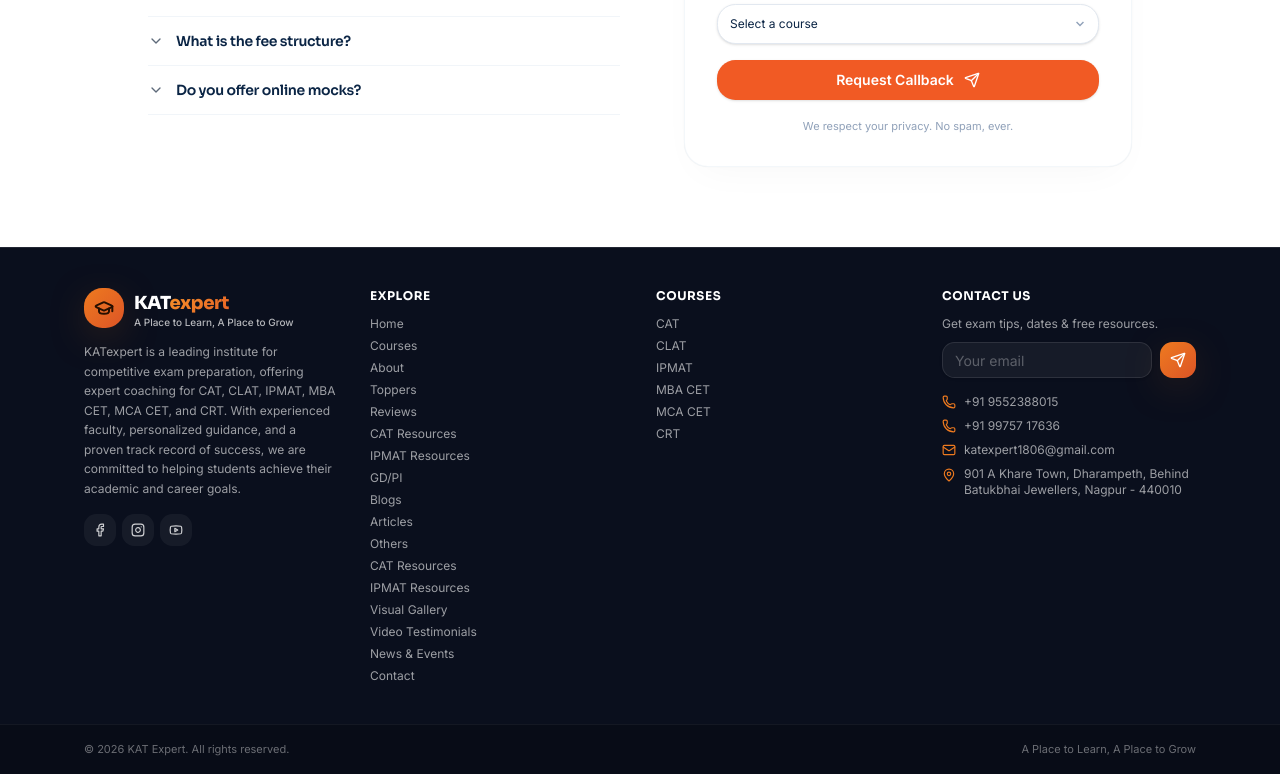
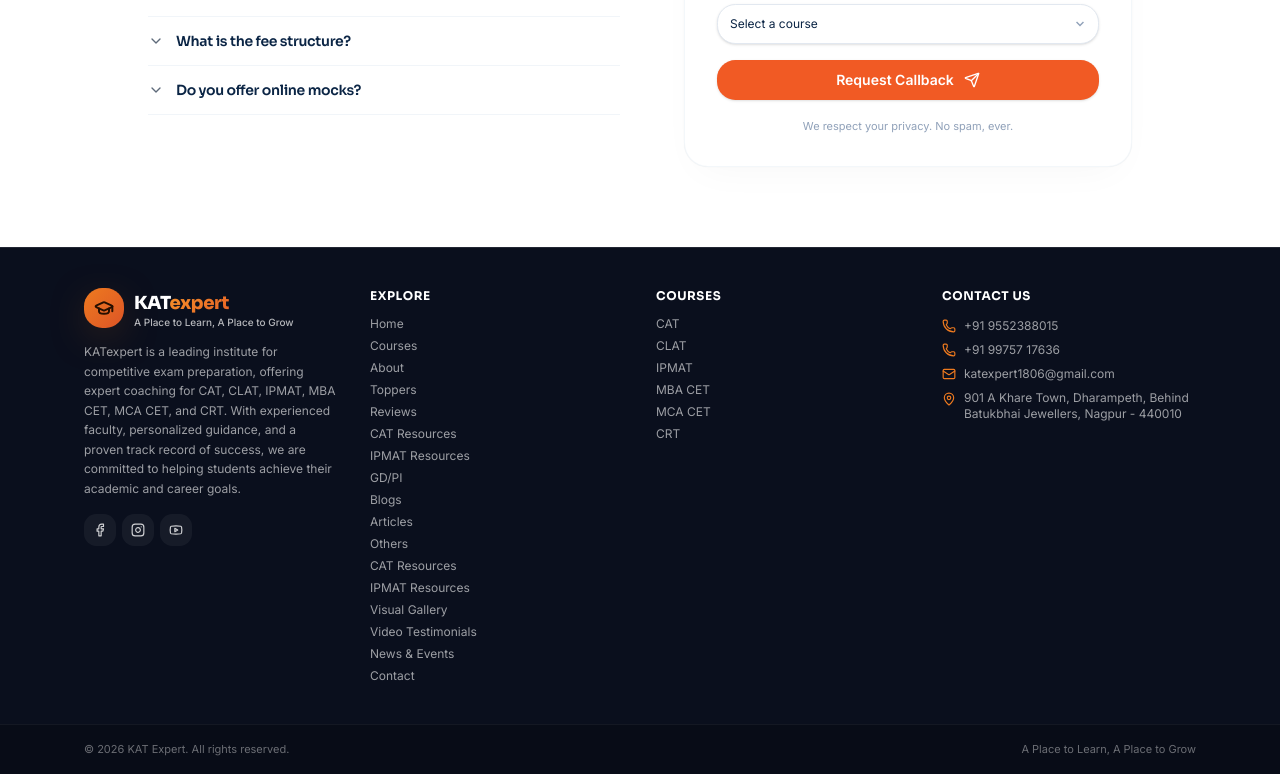
Before and after one commit to vinit-kakde12/kat-expert, a React (Vite) app: page / in a window 1280 px wide. Shown: the part 5404-6178 px from the top of the page. Built offline with nearby package versions, Linux system fonts and the light colour scheme; a web font is replaced by a local one.

Commit message:
style: remove newsletter subscription form from footer and clean up tags

```diff
--- a/src/components/site/footer.jsx
+++ b/src/components/site/footer.jsx
@@ -104,23 +104,7 @@ function Footer() {
           <h4 className="font-display text-xs font-bold uppercase tracking-wider text-white">
             Contact Us
           </h4>
-          <p className="mt-3 text-xs text-white/60">Get exam tips, dates & free resources.</p>
-          <form onSubmit={subscribe} className="mt-2.5 flex gap-2">
-            <Input
-              value={email}
-              onChange={(e) => setEmail(e.target.value)}
-              type="email"
-              placeholder="Your email"
-              aria-label="Newsletter email"
-
-              className="h-9 text-xs border-white/10 bg-white/5 text-white placeholder:text-white/30 focus-visible:ring-accent"
-            />
-            <Button type="submit" variant="accent" size="icon" className="h-9 w-9 shrink-0" aria-label="Subscribe">
-              <Send className="h-3.5 w-3.5 text-white" />
-            </Button>
-          </form>
-
-          <ul className="mt-4 space-y-2 text-xs text-white/60">
+          <ul className="mt-3.5 space-y-2 text-xs text-white/60">
             <li className="flex items-center gap-2">
               <Phone className="h-3.5 w-3.5 text-accent shrink-0" />
               <a href={`tel:${BRAND.phone}`} className="hover:text-accent transition-colors hover:text-white">
```
